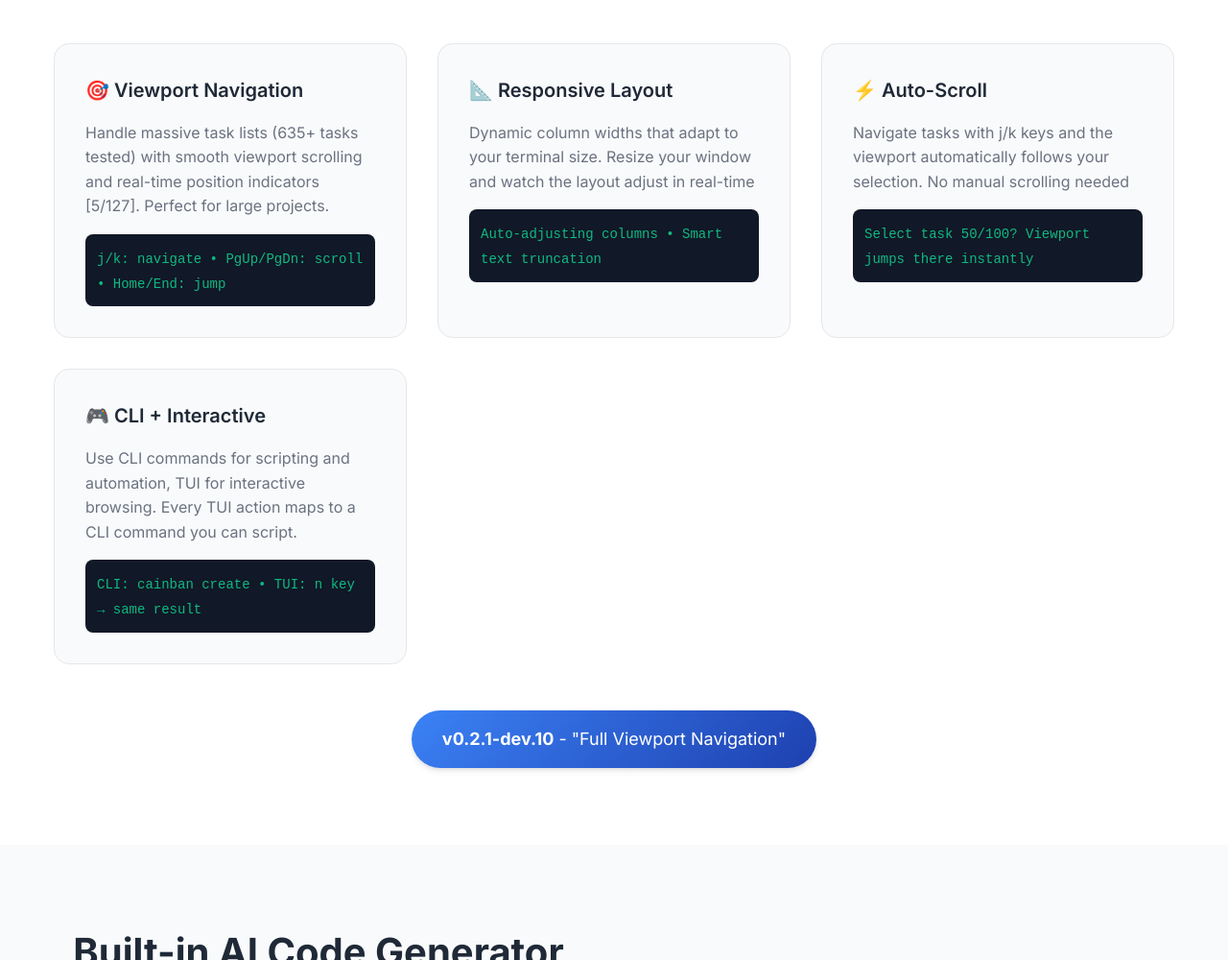
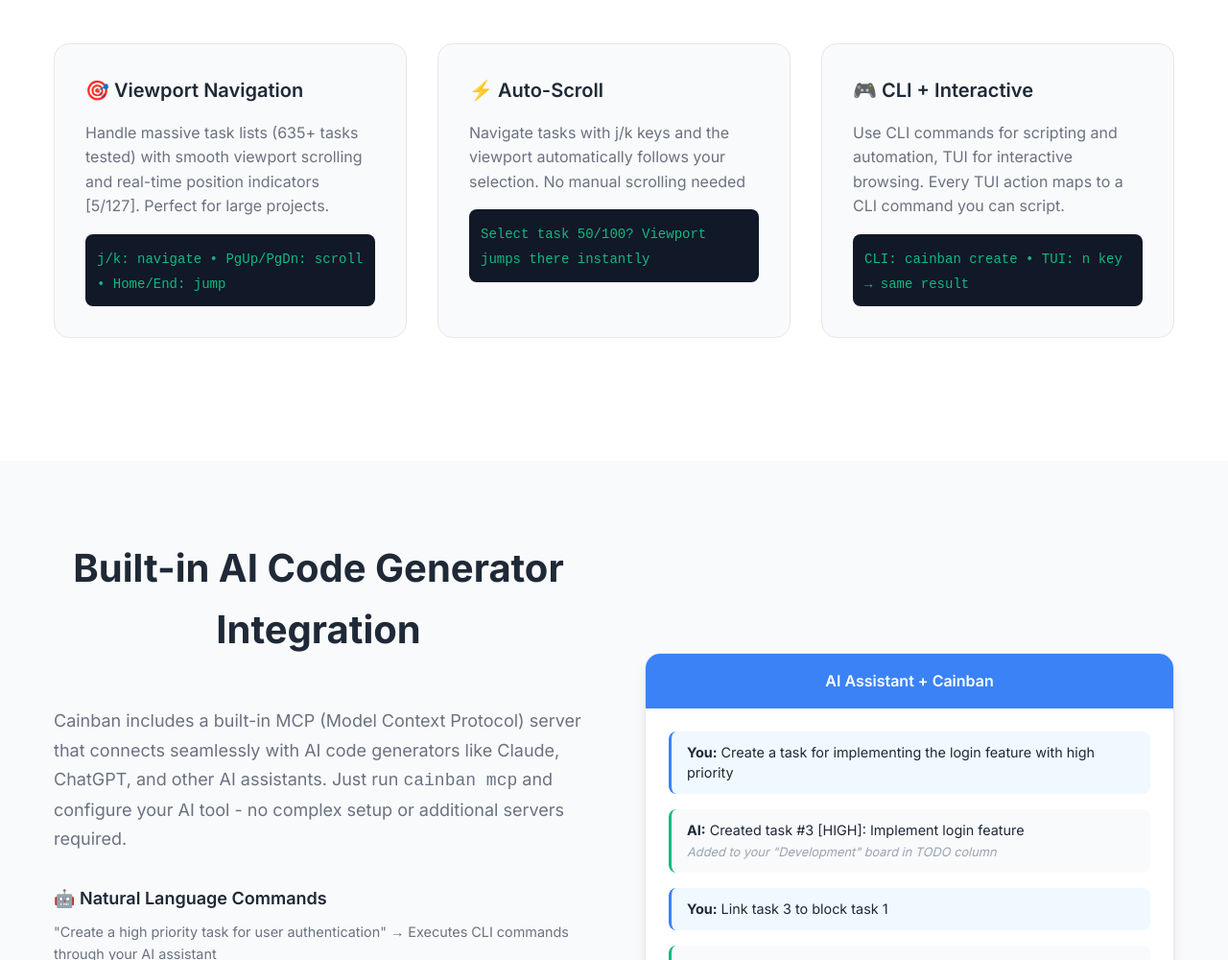
Before and after one commit to hmain/cainban.com, a plain HTML site: page index.html in a window 1280 px wide. Shown: the part 1642-2642 px from the top of the page at 96% size. Drawn offline with Linux system fonts and the light colour scheme.

```diff
--- a/index.html
+++ b/index.html
@@ -96,14 +96,6 @@
                         </div>
 
                         <div class="feature-card">
-                            <h3>📐 Responsive Layout</h3>
-                            <p>Dynamic column widths that adapt to your terminal size. Resize your window and watch the layout adjust in real-time</p>
-                            <div class="feature-demo">
-                                <code>Auto-adjusting columns • Smart text truncation</code>
-                            </div>
-                        </div>
-
-                        <div class="feature-card">
                             <h3>⚡ Auto-Scroll</h3>
                             <p>Navigate tasks with j/k keys and the viewport automatically follows your selection. No manual scrolling needed</p>
                             <div class="feature-demo">
@@ -118,10 +110,6 @@
                                 <code>CLI: cainban create • TUI: n key → same result</code>
                             </div>
                         </div>
-                    </div>
-
-                    <div class="version-badge">
-                        <strong>v0.2.1-dev.10</strong> - "Full Viewport Navigation"
                     </div>
                 </div>
             </div>
--- a/style.css
+++ b/style.css
@@ -170,7 +170,7 @@ body {
 
 /* Terminal Demo */
 .hero-demo {
-  max-width: 800px;
+  max-width: 1000px;
   margin: 0 auto;
 }
 
```
